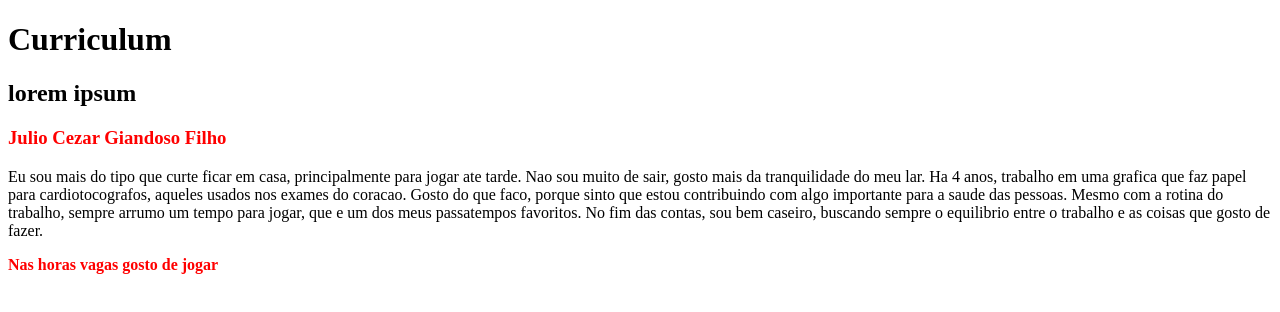
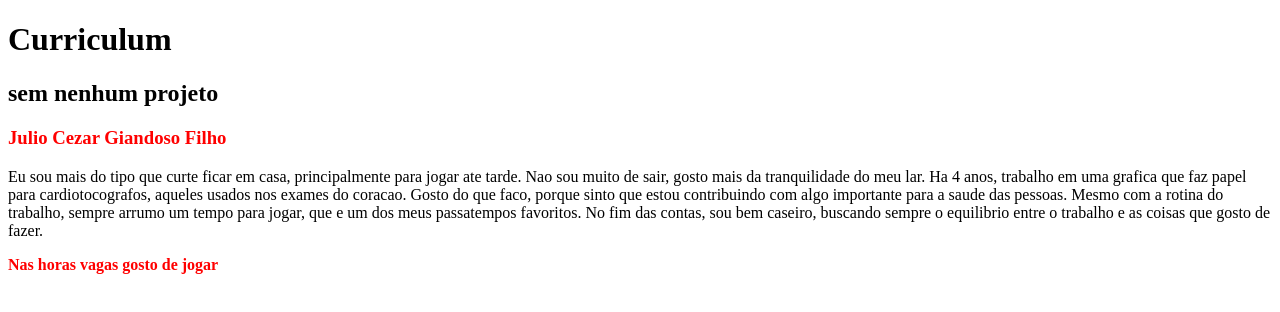
Before and after one commit to JuliooCezar/html, a plain HTML site: page index.html in a window 1280 px wide. Drawn offline with Linux system fonts and the light colour scheme.

Commit message:
Update index.html

```diff
--- a/index.html
+++ b/index.html
@@ -9,7 +9,7 @@
 
 <body>
     <h1>Curriculum</h1>
-    <h2>lorem ipsum</h2>
+    <h2>sem nenhum projeto</h2>
     <h3 style="color: red;">Julio Cezar Giandoso Filho</h3>
     <p>Eu sou mais do tipo que curte ficar em casa, principalmente para jogar ate tarde. Nao sou muito de sair, gosto mais da tranquilidade do meu lar. Ha 4 anos, trabalho em uma grafica que faz papel para cardiotocografos, aqueles usados nos exames do coracao. Gosto do que faco, porque sinto que estou contribuindo com algo importante para a saude das pessoas. Mesmo com a rotina do trabalho, sempre arrumo um tempo para jogar, que e um dos meus passatempos favoritos. No fim das contas, sou bem caseiro, buscando sempre o equilibrio entre o trabalho e as coisas que gosto de fazer.</p>
     <p style="color: red;"><b>Nas horas vagas gosto de jogar</b></p>
```
